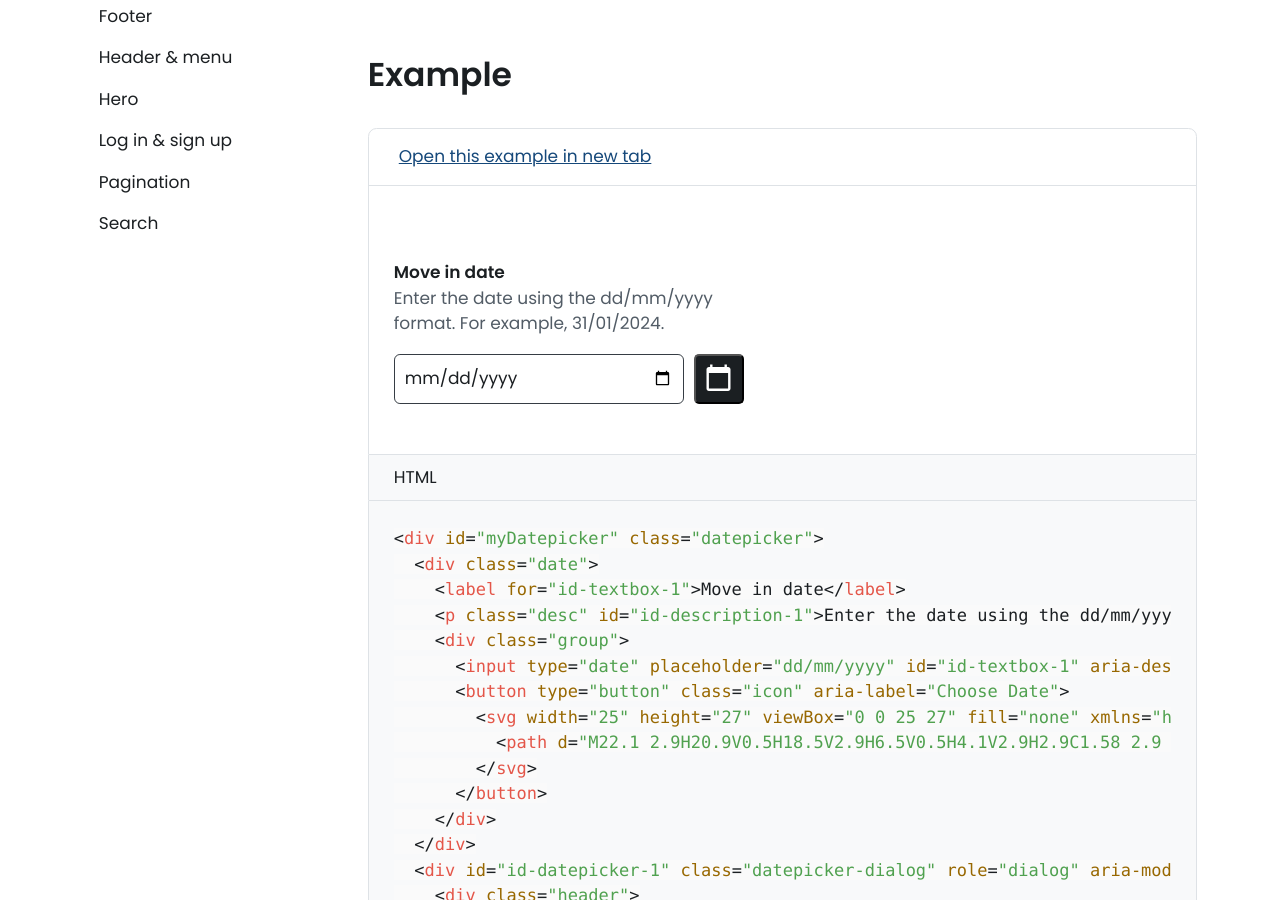
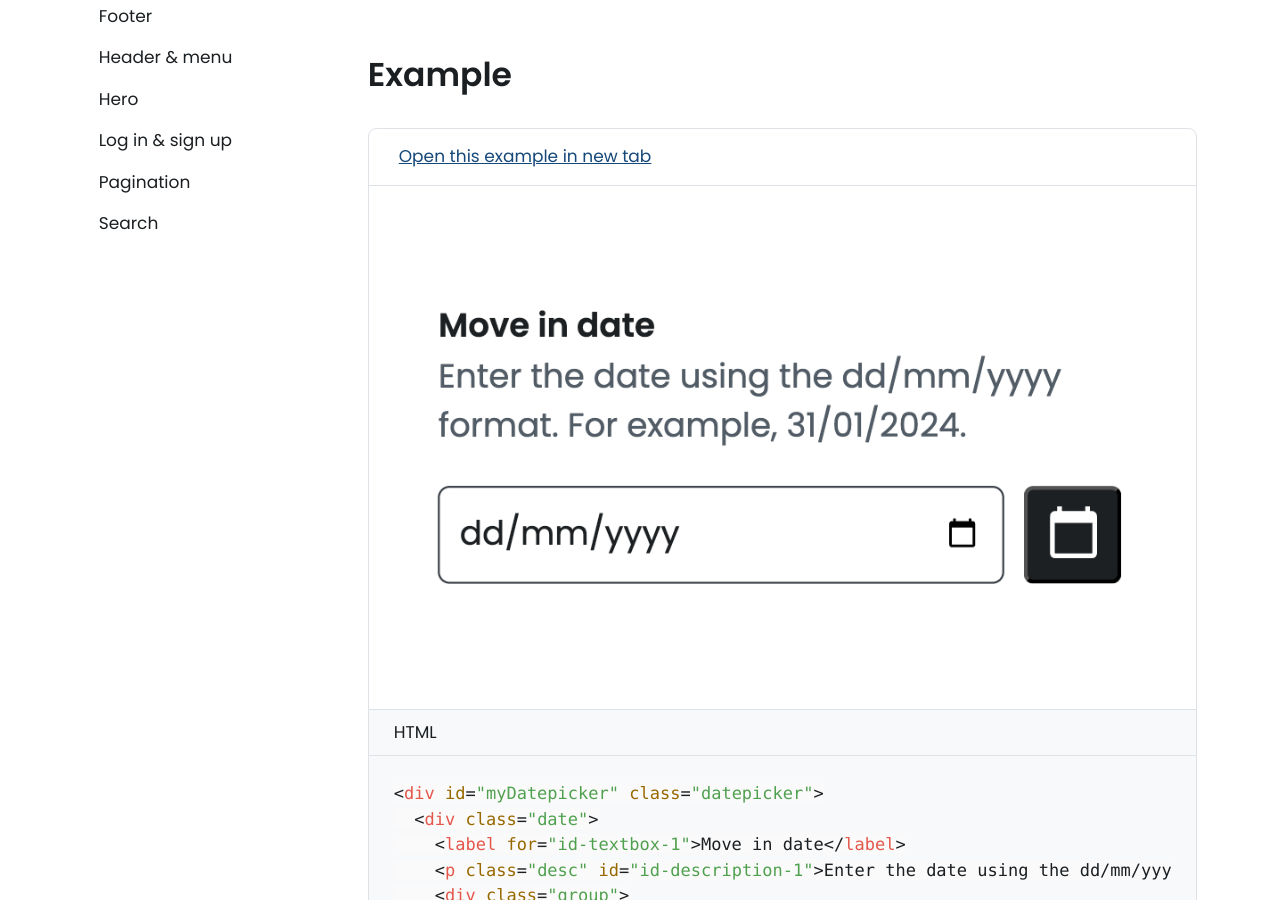
Before and after one commit to Energy-Saving-Trust/Design-System, a Jekyll site: the page built from patterns/datepicker.md, in a window 1280 px wide and 900 px high, scrolled down 311 px. Built offline with Jekyll 4.4.1, drawn with Linux system fonts in a browser that asks for light colours; nearby versions of some CDN libraries.

Commit message:
changing datepicker to be an  image instead because it's not possible to make it resize sensibly on mobile in  this container (and it will never be used in such a small container anyway! #65

```diff
--- a/patterns/datepicker.md
+++ b/patterns/datepicker.md
@@ -12,4 +12,4 @@ The Date picker pattern lets a user type in a date or select it using a calendar
   {% include reusable-components/datepicker.md %}
 {% endcapture %}
 
-{% include component-example.html code_render=code_render show_standalone_page="datepicker" %}
+{% include component-example.html code_render=code_render show_standalone_page="datepicker" image_path="../assets/previews/datepicker.png" %}
```
Also changed, not shown: assets/previews/datepicker.png (added).
